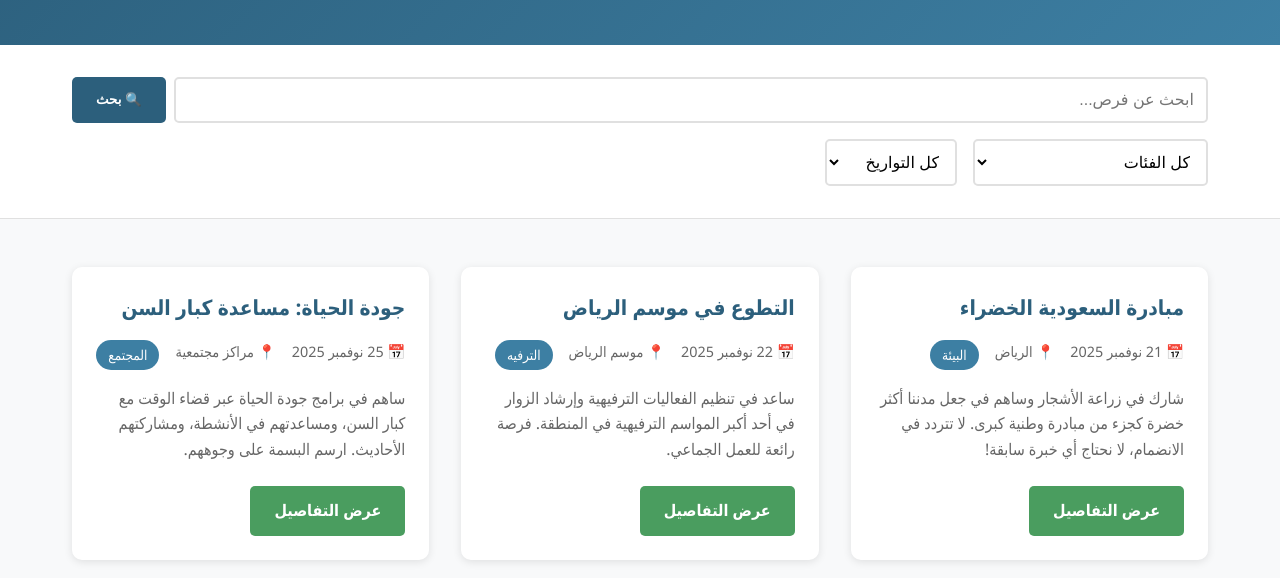
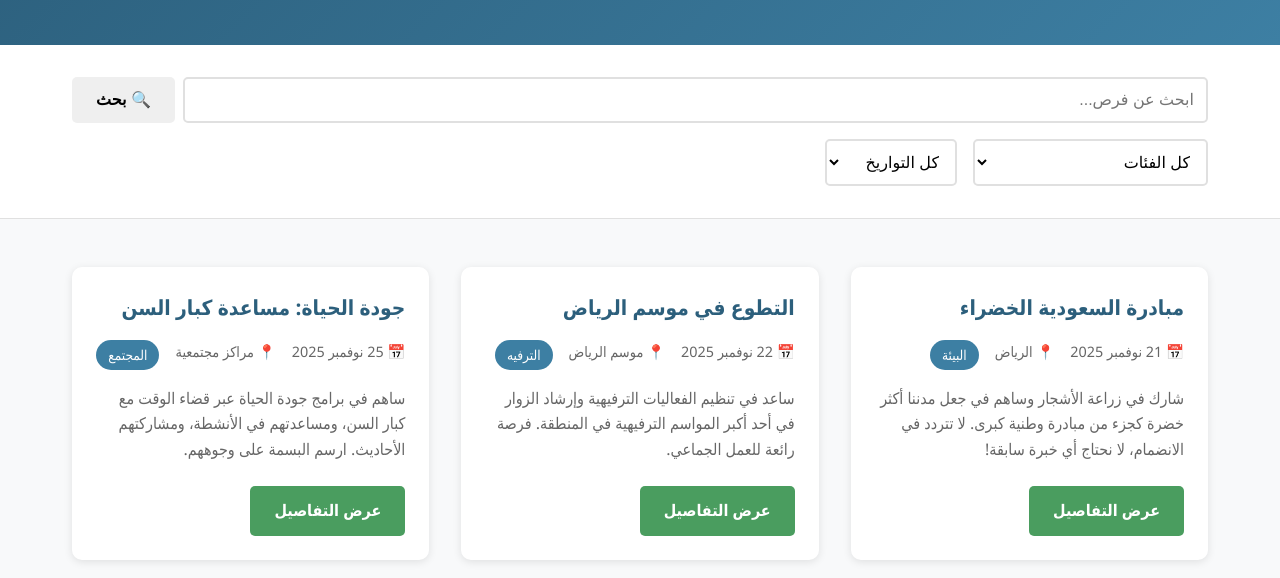
Before and after one commit to rakansul/community-volunteer-hub-website, a plain HTML site: page opportunities.html in a window 1280 px wide. Shown: the part 222-800 px from the top of the page. Drawn offline with Linux system fonts and the light colour scheme.

Commit message:
Update opportunities.html

```diff
--- a/opportunities.html
+++ b/opportunities.html
@@ -43,7 +43,7 @@
                 <div class="filter-container">
                     <div class="search-bar">
                         <input type="text" placeholder="ابحث عن فرص..." id="search-input">
-                        <button type="button" class="search-btn">🔍 بحث</button>
+                        <button type="button" class="btn btn-search">🔍 بحث</button>
                     </div>
                     <div class="filter-options">
                         <select id="category-filter">
```
